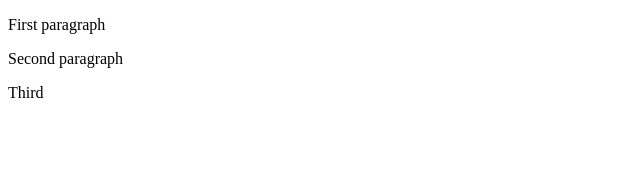
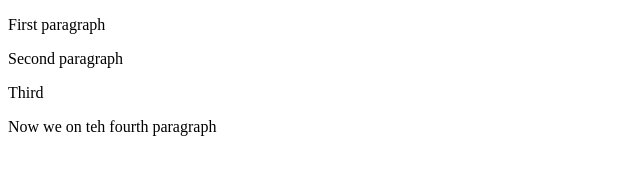
Before and after one commit to toddbridges/imscared, a plain HTML site: page index.html in a window 1280 px wide. Shown: the whole page, without its empty margins (0-640 px from the left). Drawn offline with Linux system fonts and the light colour scheme.

Commit message:
Added second para to index and second page

```diff
--- a/index.html
+++ b/index.html
@@ -9,6 +9,7 @@
     <p>First paragraph</p>
     <p>Second paragraph</p>
     <p>Third</p>
+    <p>Now we on teh fourth paragraph</p>
 
 
 </body>
```
Also changed, not shown: page2.html (added).
